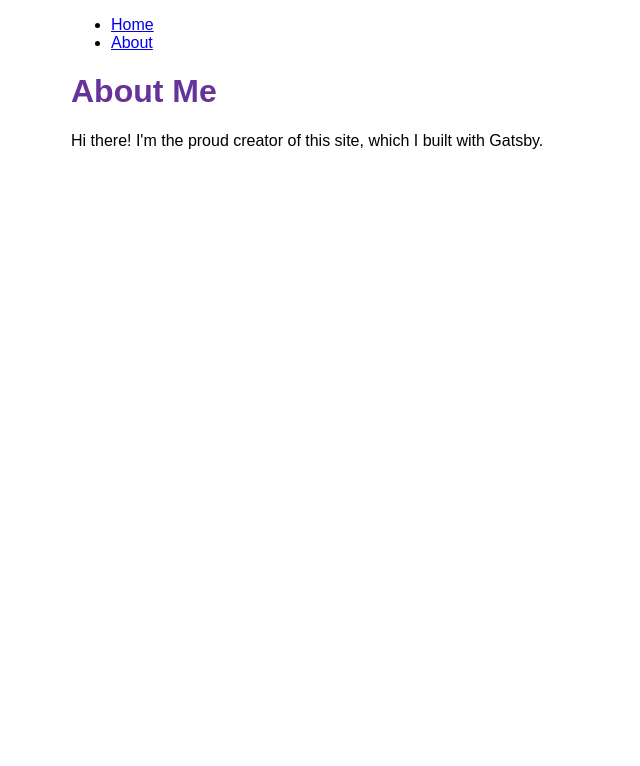
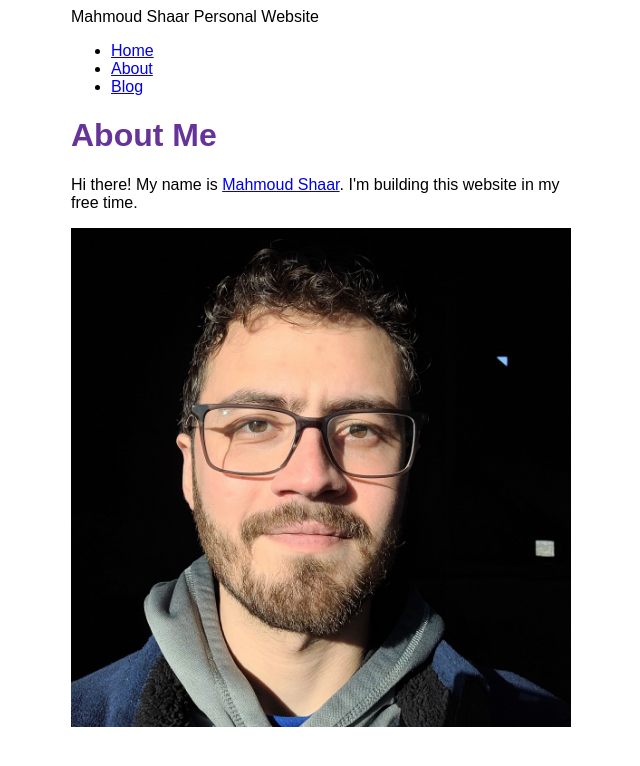
Before and after one commit to Beroean/gatsby-typescript, a Gatsby site: page /about in a window 1280 px wide. Shown: the whole page, without its empty margins (319-959 px from the left). Built offline with nearby package versions, Linux system fonts and the light colour scheme; Gatsby itself is replaced by a stand-in of ours.

Commit message:
foruth step

```diff
--- a/gatsby-config.ts
+++ b/gatsby-config.ts
@@ -3,7 +3,14 @@ import type { GatsbyConfig } from "gatsby";
 const config: GatsbyConfig = {
   siteMetadata: {
     title: `Mahmoud Shaar Personal Website`,
-    siteUrl: `https://www.yourdomain.tld`
+    siteUrl: `https://www.mahmoudshaar.com`,
+    description: `A personal website I build in my free time`,
+    social: {
+      linkedin: `mahmoud-shaar`,
+    },
+    author: {
+      name: `Mahmoud Shaar`
+    },
   },
   // More easily incorporate content into your pages through automatic TypeScript type generation and better GraphQL IntelliSense.
   // If you use VSCode you can also use the GraphQL plugin
@@ -28,6 +35,13 @@ const config: GatsbyConfig = {
       "path": "./src/pages/"
     },
     __key: "pages"
+  }, {
+    resolve: 'gatsby-source-filesystem',
+    options: {
+      "name": "blog",
+      "path": "./blog/"
+    },
+    __key: "blog"
   }]
 };
 
--- a/src/components/layout.module.css
+++ b/src/components/layout.module.css
@@ -18,3 +18,9 @@
   .nav-link-text {
     color: black;
   }
+  .site-title {
+    font-size: 3rem;
+    color: gray;
+    font-weight: 700;
+    margin: 3rem 0;
+  }
--- a/src/components/layout.tsx
+++ b/src/components/layout.tsx
@@ -1,11 +1,12 @@
 import * as React from 'react'
-import { Link } from 'gatsby'
+import { Link, useStaticQuery, graphql } from 'gatsby'
 import {
     container,
     heading,
     navLinks,
     navLinkItem,
-    navLinkText
+    navLinkText,
+    siteTitle
   } from './layout.module.css'
 
 interface LayoutProps {
@@ -14,8 +15,18 @@ interface LayoutProps {
 }
 
 const Layout = ({ pageTitle, children } : LayoutProps) => {
+    const data = useStaticQuery(graphql`
+    query {
+      site {
+        siteMetadata {
+          title
+        }
+      }
+    }
+  `)
     return (
         <div className={container}>
+            <header className={siteTitle}>{data.site.siteMetadata.title}</header>
             <nav>
                 <ul className={navLinks}>
                 <li className={navLinkItem}>
@@ -26,6 +37,11 @@ const Layout = ({ pageTitle, children } : LayoutProps) => {
                 <li className={navLinkItem}>
                     <Link to="/about" className={navLinkText}>
                     About
+                    </Link>
+                </li>
+                <li className={navLinkItem}>
+                  <Link to="/blog" className={navLinkText}>
+                    Blog
                   </Link>
                 </li>
                 </ul>
--- /dev/null
+++ b/src/components/seo.tsx
@@ -0,0 +1,20 @@
+import * as React from 'react'
+import { graphql, useStaticQuery } from 'gatsby'
+
+const Seo = ({ title }: {title: string}) => {
+  const data = useStaticQuery(graphql`
+    query {
+      site {
+        siteMetadata {
+          title
+        }
+      }
+    }
+  `)
+
+  return (
+    <title>{title} | {data.site.siteMetadata.title}</title>
+  )
+}
+
+export default Seo
--- a/src/pages/about.tsx
+++ b/src/pages/about.tsx
@@ -1,14 +1,38 @@
 import * as React from 'react'
 import Layout from '../components/layout'
+import Seo from '../components/seo'
+import { StaticImage } from 'gatsby-plugin-image'
+import {useStaticQuery, graphql} from 'gatsby'
 
 const AboutPage = () => {
+  const metaData = useStaticQuery(graphql`
+    query BioQuery {
+      site {
+        siteMetadata {
+          author {
+            name
+          }
+          social {
+            linkedin
+          }
+        }
+      }
+    }
+  `)
+    const author = metaData.site.siteMetadata?.author
+    const social = metaData.site.siteMetadata?.social
   return (
     <Layout pageTitle="About Me">
-      <p>Hi there! I'm the proud creator of this site, which I built with Gatsby.</p>
+      <p>Hi there! My name is <a target="_blank" rel="noreferrer" href={`https://www.linkedin.com/in/${social?.linkedin || ``}`}>{author.name}</a>. I'm building this website in my free time.</p>
+      <StaticImage
+        alt="Me"
+        src="../images/mahmoud.jpg"
+        layout='fullWidth'
+      />
     </Layout>
   )
 }
 
-export const Head = () => <title>About Me</title>
+export const Head = () => <Seo title="About Me" />
 
 export default AboutPage
--- a/src/pages/index.tsx
+++ b/src/pages/index.tsx
@@ -1,19 +1,20 @@
 import * as React from 'react'
 import Layout from '../components/layout'
 import { StaticImage } from 'gatsby-plugin-image'
+import Seo from '../components/seo'
 
 const IndexPage = () => {
   return (
     <Layout pageTitle="Home Page">
       <p>I'm making this by following the Gatsby Tutorial.</p>
       <StaticImage
-        alt="Clifford, a reddish-brown pitbull, posing on a couch and looking stoically at the camera"
+        alt="An AI generated picture of a bazaar during ramadan in my home city"
         src="../images/bazaar.png"
       />
     </Layout>
   )
 }
 
-export const Head = () => <title>Home Page</title>
+export const Head = () => <Seo title="Home Page" />
 
 export default IndexPage
```
Also changed, not shown: src/pages/blog.tsx (added, +47 -0 lines), blog/first-post.mdx (added), blog/second-post.mdx (added), blog/third-post.mdx (added), src/images/mahmoud.jpg (added), 1 other file. Lines whose indentation alone changed are shown as unchanged.
